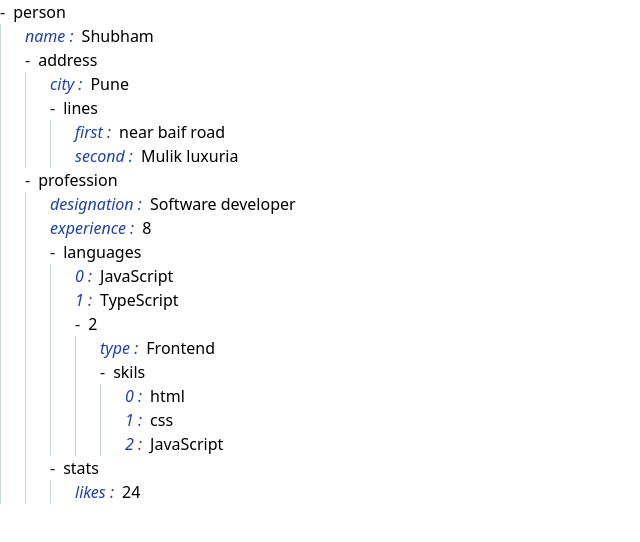
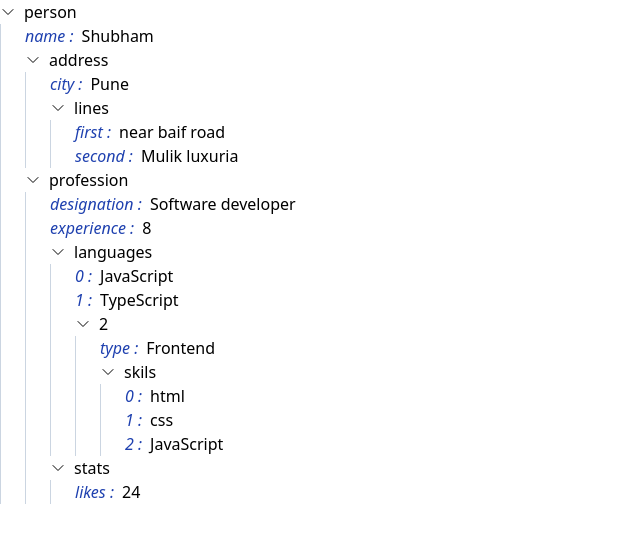
Before and after one commit to shubhkulkarni/react-json-as-tree, a React (Vite) app: page / in a window 1280 px wide. Shown: the top 542 px of the page, without its empty margins (0-640 px from the left). Built offline with nearby package versions, Linux system fonts and the light colour scheme.

Commit message:
fix icons

```diff
--- a/src/App.tsx
+++ b/src/App.tsx
@@ -1,5 +1,3 @@
-import Collapse from "./components/Icons/Collapse";
-import Expand from "./components/Icons/Expand";
 import Tree from "./components/Tree/Tree";
 
 function App() {
--- a/src/components/Tree/Branch.tsx
+++ b/src/components/Tree/Branch.tsx
@@ -2,6 +2,8 @@ import { useCallback, useState } from "react";
 import Tree from "./Tree";
 import { BranchCustomProps, LeaveCustomProps, objectType } from "./types";
 import React from "react";
+import Expand from "../Icons/Expand";
+import Collapse from "../Icons/Collapse";
 
 interface BranchProps {
   name: string;
@@ -17,8 +19,8 @@ const Branch: React.FC<BranchProps> = ({
   leaveProps,
 }: BranchProps) => {
   const {
-    expandIcon = "+",
-    collapseIcon = "-",
+    expandIcon = <Expand />,
+    collapseIcon = <Collapse />,
     defaultExpanded = true,
     branchHeadRenderer,
     indentation,
```
